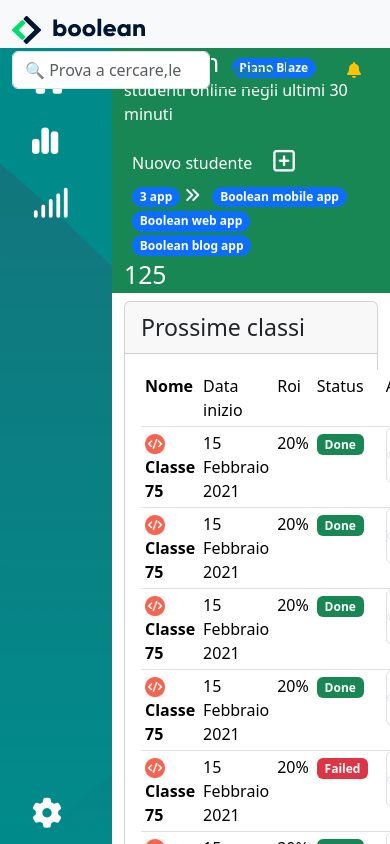
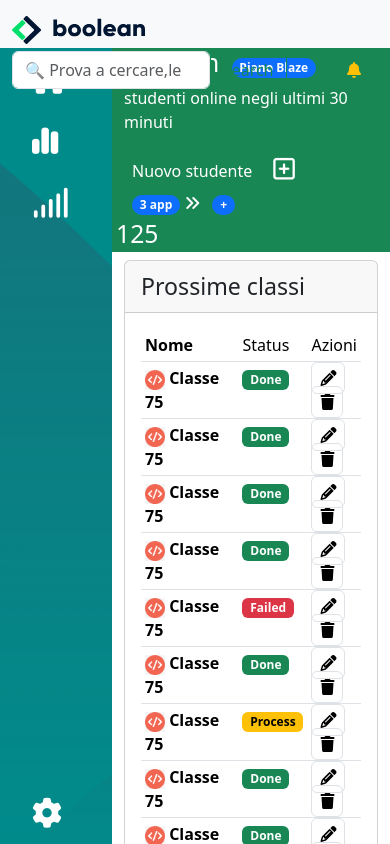
Before and after one commit to GuglielmoConsolini/html-css-bootstrap-dashboard, a plain HTML site: page index.html in a window 390 px wide. Drawn offline with nearby package versions, Linux system fonts and the light colour scheme.

Commit message:
Responsive quasi completo

```diff
--- a/css/style.css
+++ b/css/style.css
@@ -59,3 +59,24 @@
 
 
 }
+
+@media screen and (max-width: 990px) {
+
+    .compress{
+        display: none;
+    }
+
+}
+
+@media screen and (min-width: 990px){
+    .none-2{
+        display: none;
+    }
+}
+
+
+@media screen and (max-width: 812px) {
+    .none-mobile{
+        display: none;
+    }
+}
--- a/index.html
+++ b/index.html
@@ -41,7 +41,7 @@
           <a class="nav-link" href="#"><i class=" text-dark fa-solid fa-ellipsis-vertical"></i></a>
         </li>
         <li class="nav-item">
-          <div class="dropdown-center">
+          <div class="btn-group dropstart dropwown">
             <button class="btn p-0" type="button" data-bs-toggle="dropdown" aria-expanded="false">
               <a class="nav-link" aria-current="page" href="#"><i class=" text-warning fa-solid fa-bell"></i></a>
             </button>
@@ -89,14 +89,14 @@
       <div class="container-fluid m-0 ">
 
         <div class="row bg-success">
-          <div class="col-lg-5 ">
+          <div class="col-lg-5 col-md-4 ">
             <h2 class=" d-inline pb-1 text-white">Boolean</h2>
             <span class="badge rounded-pill text-bg-primary ms-2">Piano Blaze</span>
           </div>
-          <div class="col-lg-4">
+          <div class="col-lg-4 col-md-4 mt-2">
             <p class="text-white">studenti online negli ultimi 30 minuti</p>
           </div>
-          <div class="col-lg-3 d-flex align-items-center">
+          <div class="col-lg-3 col-md-4 d-flex align-items-center">
             <p class="text-white text-center mb-0 p-2">Nuovo studente <a class="text-white" href=""></a></p>
                   <a class="btn text-white" data-bs-toggle="offcanvas" href="#offcanvasExample" role="button" aria-controls="offcanvasExample">
                    <i class="fa-regular fa-square-plus fs-2"></i>
@@ -124,14 +124,15 @@
                     </div>
                   </div>
           </div>
-          <div class="col-lg-5 ">
+          <div class="col-xl-5 col-md-4">
             <span class="badge rounded-pill text-bg-primary ms-2">3 app</span>
             <i class="fa-solid fa-angles-right text-white"></i>
-            <span class="badge rounded-pill text-bg-primary ms-2">Boolean mobile app</span>
-            <span class="badge rounded-pill text-bg-primary ms-2">Boolean web app</span>
-            <span class="badge rounded-pill text-bg-primary ms-2">Boolean blog app</span>
+            <span class="badge rounded-pill text-bg-primary ms-2 compress">Boolean mobile app</span>
+            <span class="badge rounded-pill text-bg-primary ms-2 compress">Boolean web app</span>
+            <span class="badge rounded-pill text-bg-primary ms-2 compress">Boolean blog app</span>
+            <span class="badge rounded-pill text-bg-primary ms-2 none-2">+</span>
           </div>
-          <div class="col-lg-4">
+          <div class="col-lg-4 col-md-4 ps-1">
             <p class="text-white fs-2 mb-0">125</p>
           </div>
         </div>
@@ -151,8 +152,8 @@
                     <tbody>
                       <tr>
                         <th class="w-50" scope="row">Nome</th>
-                        <td>Data inizio</td>
-                        <td>Roi</td>
+                        <td class="none-mobile">Data inizio</td>
+                        <td class="none-mobile">Roi</td>
                         <td>Status</td>
                         <td>Azioni</td>
                       </tr>
@@ -163,8 +164,8 @@
                           </span>
                           <span>Classe 75</span>
                         </th>
-                        <td>15 Febbraio 2021</td>
-                        <td>20%</td>
+                        <td class="none-mobile">15 Febbraio 2021</td>
+                        <td class="none-mobile">20%</td>
                         <td><span class="badge  text-bg-success">Done</span></td>
                         <td>
                           <span class="logo border rounded px-2 py-1"><i class="fa-solid fa-pencil"></i></span>
@@ -178,8 +179,8 @@
                           </span>
                           <span>Classe 75</span>
                         </th>
-                        <td>15 Febbraio 2021</td>
-                        <td>20%</td>
+                        <td class="none-mobile">15 Febbraio 2021</td>
+                        <td class="none-mobile">20%</td>
                         <td><span class="badge  text-bg-success">Done</span></td>
                         <td>
                           <span class="logo border rounded px-2 py-1"><i class="fa-solid fa-pencil"></i></span>
@@ -193,8 +194,8 @@
                           </span>
                           <span>Classe 75</span>
                         </th>
-                        <td>15 Febbraio 2021</td>
-                        <td>20%</td>
+                        <td class="none-mobile">15 Febbraio 2021</td>
+                        <td class="none-mobile">20%</td>
                         <td><span class="badge  text-bg-success">Done</span></td>
                         <td>
                           <span class="logo border rounded px-2 py-1"><i class="fa-solid fa-pencil"></i></span>
@@ -208,8 +209,8 @@
                           </span>
                           <span>Classe 75</span>
                         </th>
-                        <td>15 Febbraio 2021</td>
-                        <td>20%</td>
+                        <td class="none-mobile">15 Febbraio 2021</td>
+                        <td class="none-mobile">20%</td>
                         <td><span class="badge  text-bg-success">Done</span></td>
                         <td>
                           <span class="logo border rounded px-2 py-1"><i class="fa-solid fa-pencil"></i></span>
@@ -225,8 +226,8 @@
                           <span>Classe 75</span>
                         </th>
 
-                        <td>15 Febbraio 2021</td>
-                        <td>20%</td>
+                        <td class="none-mobile">15 Febbraio 2021</td>
+                        <td class="none-mobile">20%</td>
                         <td><span class="badge  text-bg-danger">Failed</span></td>
                         <td>
                           <span class="logo border rounded px-2 py-1"><i class="fa-solid fa-pencil"></i></span>
@@ -240,8 +241,8 @@
                           </span>
                           <span>Classe 75</span>
                         </th>
-                        <td>15 Febbraio 2021</td>
-                        <td>20%</td>
+                        <td class="none-mobile">15 Febbraio 2021</td>
+                        <td class="none-mobile">20%</td>
                         <td><span class="badge  text-bg-success">Done</span></td>
                         <td>
                           <span class="logo border rounded px-2 py-1"><i class="fa-solid fa-pencil"></i></span>
@@ -255,8 +256,8 @@
                           </span>
                           <span>Classe 75</span>
                         </th>
-                        <td>15 Febbraio 2021</td>
-                        <td>20%</td>
+                        <td class="none-mobile">15 Febbraio 2021</td>
+                        <td class="none-mobile">20%</td>
                         <td><span class="badge  text-bg-warning">Process</span></td>
                         <td>
                           <span class="logo border rounded px-2 py-1"><i class="fa-solid fa-pencil"></i></span>
@@ -270,8 +271,8 @@
                           </span>
                           <span>Classe 75</span>
                         </th>
-                        <td>15 Febbraio 2021</td>
-                        <td>20%</td>
+                        <td class="none-mobile">15 Febbraio 2021</td>
+                        <td class="none-mobile">20%</td>
                         <td><span class="badge  text-bg-success">Done</span></td>
                         <td>
                           <span class="logo border rounded px-2 py-1"><i class="fa-solid fa-pencil"></i></span>
@@ -285,8 +286,8 @@
                           </span>
                           <span>Classe 75</span>
                         </th>
-                        <td>15 Febbraio 2021</td>
-                        <td>20%</td>
+                        <td class="none-mobile">15 Febbraio 2021</td>
+                        <td class="none-mobile">20%</td>
                         <td><span class="badge  text-bg-success">Done</span></td>
                         <td>
                           <span class="logo border rounded px-2 py-1"><i class="fa-solid fa-pencil"></i></span>
```
